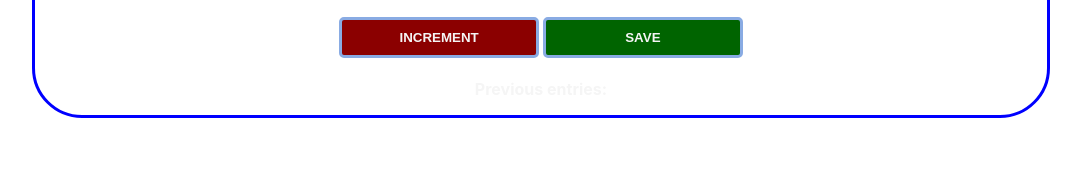
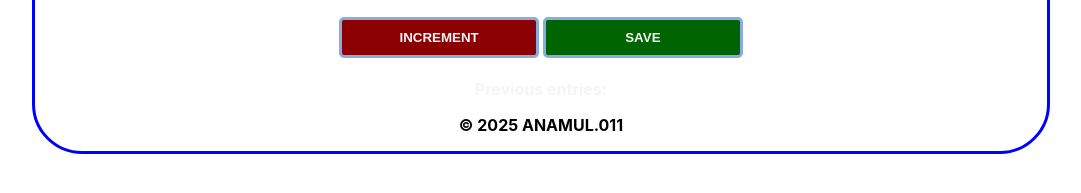
Before and after one commit to Anamul011/student-counter, a plain HTML site: page index.html in a window 1280 px wide. Shown: the part 133-326 px from the top of the page, without its empty margins (99-1180 px from the left). Drawn offline with Linux system fonts and the light colour scheme.

Commit message:
Update index.html and adding the copy right tags

```diff
--- a/index.html
+++ b/index.html
@@ -9,6 +9,7 @@
         <button id="increment-btn" onclick="increment()">INCREMENT</button>
         <button id="save-btn" onclick="save()">SAVE</button>
         <p id="save-el">Previous entries: </p>
+             <p> &copy; 2025 ANAMUL.011 </p>
         </div>
         <script src="index.js">
             nnerText
```
